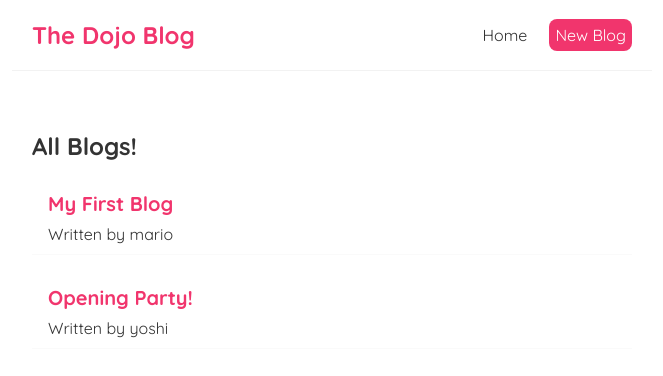
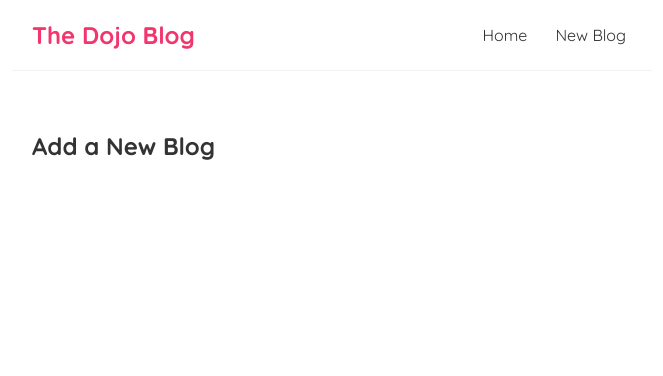
Before and after one commit to lloydobligado/the-dojo-blog, a React (Vite) app: page /create in a window 1280 px wide. Shown: the top 376 px of the page, without its empty margins (308-971 px from the left). Built offline with nearby package versions, Linux system fonts and the light colour scheme; data requests are answered from the project's data file.

Commit message:
Exact Match Routes

```diff
--- a/src/App.jsx
+++ b/src/App.jsx
@@ -1,5 +1,7 @@
 import Navbar from "./components/navbar";
 import Home from "./components/home";
+import Create from "./components/create";
+
 import { BrowserRouter as Router, Route, Switch } from "react-router-dom";
 function App() {
   return (
@@ -8,8 +10,11 @@
         <Navbar />
         <div className="content">
           <Switch>
-            <Route path="/">
+            <Route exact path="/">
               <Home />
+            </Route>
+            <Route path="/create">
+              <Create />
             </Route>
           </Switch>
         </div>
--- /dev/null
+++ b/src/components/create.jsx
@@ -0,0 +1,11 @@
+import React from 'react'
+
+const Create = () => {
+  return (
+    <div className="create">
+      <h2>Add a New Blog</h2>
+    </div>
+  )
+}
+
+export default Create
--- a/src/components/navbar.jsx
+++ b/src/components/navbar.jsx
@@ -4,11 +4,7 @@
         <h1>The Dojo Blog</h1>
         <div className="links">
           <a href="/">Home</a>
-          <a href="/create" style={{
-            color: 'white',
-            backgroundColor: '#f1356d',
-            borderRadius: '8px'
-          }}>New Blog</a>
+          <a href="/create">New Blog</a>
         </div>
       </nav>
     );
```
